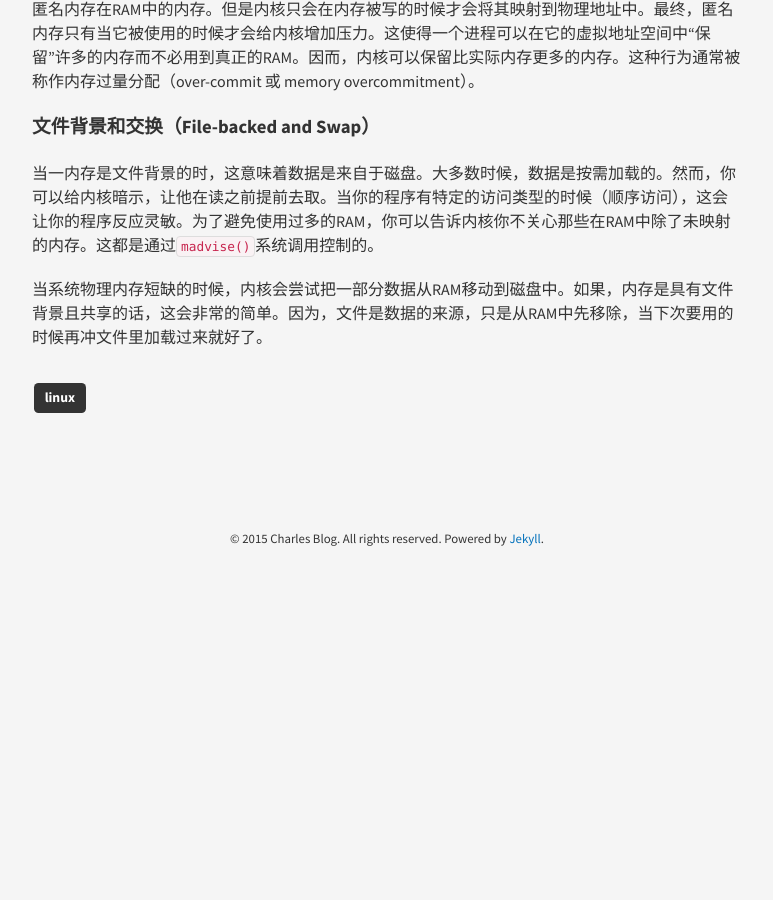
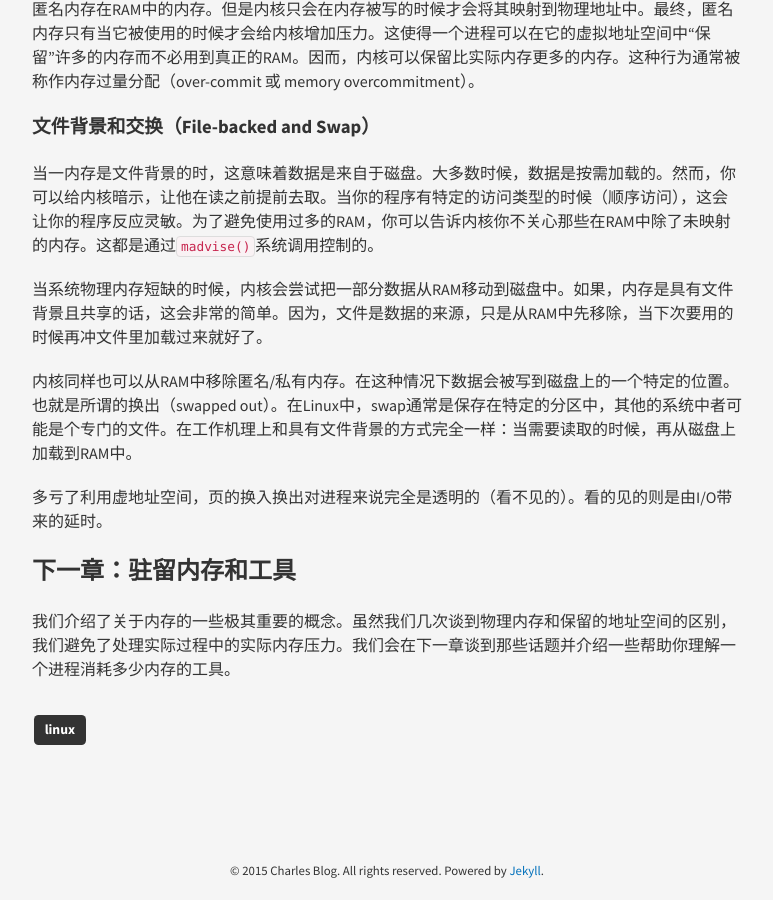
Before and after one commit to JavaCS3/blog, a Jekyll site: the page built from _posts/2015-10-24-talk-about-memory-part-1.md, in a window 1280 px wide and 900 px high, scrolled down 3100 px. Shown: the whole window, without its empty margins (253-1026 px from the left). Built offline with Jekyll 4.4.1, drawn with Linux system fonts in a browser that asks for light colours; nearby versions of some CDN libraries; Markdown is read by kramdown in place of the engine named in the settings; comment, search, counter and statistics services are not loaded; before the commit the page ends 3668 px from its top, so only the background shows below that.

Commit message:
continuing 2015-10-24-talk-about-memory-part-1.md

```diff
--- a/_posts/2015-10-24-talk-about-memory-part-1.md
+++ b/_posts/2015-10-24-talk-about-memory-part-1.md
@@ -69,3 +69,10 @@ title: 内存解析（一）：内存类型（译）
 当一内存是文件背景的时，这意味着数据是来自于磁盘。大多数时候，数据是按需加载的。然而，你可以给内核暗示，让他在读之前提前去取。当你的程序有特定的访问类型的时候（顺序访问），这会让你的程序反应灵敏。为了避免使用过多的RAM，你可以告诉内核你不关心那些在RAM中除了未映射的内存。这都是通过`madvise()`系统调用控制的。
 
 当系统物理内存短缺的时候，内核会尝试把一部分数据从RAM移动到磁盘中。如果，内存是具有文件背景且共享的话，这会非常的简单。因为，文件是数据的来源，只是从RAM中先移除，当下次要用的时候再冲文件里加载过来就好了。
+
+内核同样也可以从RAM中移除匿名/私有内存。在这种情况下数据会被写到磁盘上的一个特定的位置。也就是所谓的换出（swapped out）。在Linux中，swap通常是保存在特定的分区中，其他的系统中者可能是个专门的文件。在工作机理上和具有文件背景的方式完全一样：当需要读取的时候，再从磁盘上加载到RAM中。
+
+多亏了利用虚地址空间，页的换入换出对进程来说完全是透明的（看不见的）。看的见的则是由I/O带来的延时。
+
+## 下一章：驻留内存和工具
+我们介绍了关于内存的一些极其重要的概念。虽然我们几次谈到物理内存和保留的地址空间的区别，我们避免了处理实际过程中的实际内存压力。我们会在下一章谈到那些话题并介绍一些帮助你理解一个进程消耗多少内存的工具。
```
